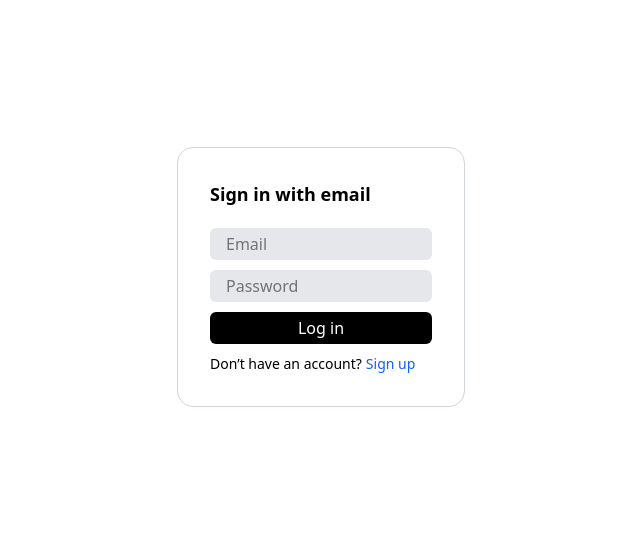
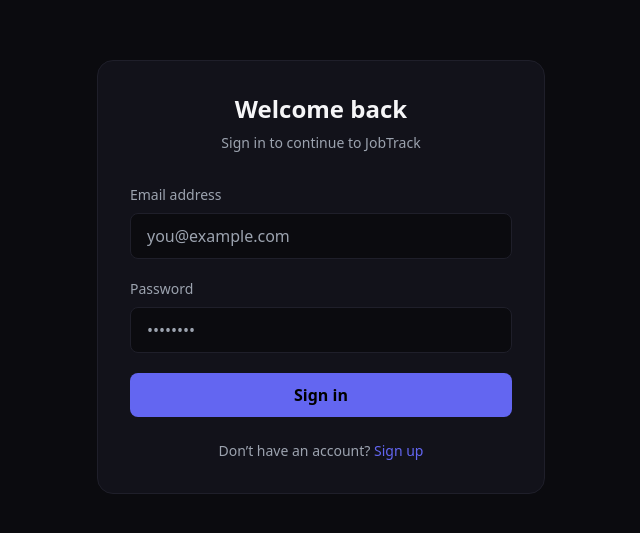
Before and after one commit to itsgauravkumar07/job-tracker, a React (Vite) app: page /login in a window 1280 px wide. Shown: the part 123-656 px from the top of the page, without its empty margins (319-959 px from the left). Built offline with nearby package versions, Linux system fonts and the light colour scheme; no server answers.

Commit message:
Improve the design of Login page

```diff
--- a/src/pages/Login.jsx
+++ b/src/pages/Login.jsx
@@ -40,33 +40,85 @@ export default function Login(){
   }
 
     return(
-        <div className="flex justify-center items-center h-screen">
-            <div className=" flex flex-col border border-gray-300 p-8 rounded-2xl w-2xs">
-                <h2 className="text-lg font-bold">Sign in with email</h2>
-                <form onSubmit={handleLogin} className="flex flex-col mt-5 gap-2.5">
+        <div className="min-h-screen bg-background flex items-center justify-center px-4">
+  <div className="w-full max-w-md bg-surface border border-border rounded-2xl p-8">
 
-                    <input type="email" placeholder="Email" value={email} onChange={e => setEmail(e.target.value)} className="bg-gray-200 rounded-md p-1 pl-4 hover:bg-gray-300"/>
+    {/* Header */}
+    <div className="text-center mb-8">
+      <h2 className="text-2xl font-bold text-text">
+        Welcome back
+      </h2>
+      <p className="mt-2 text-sm text-muted">
+        Sign in to continue to JobTrack
+      </p>
+    </div>
 
-                    {errors.email && <p className="text-red-300">{errors.email}</p>}
+    {/* Form */}
+    <form onSubmit={handleLogin} className="space-y-5">
 
+      {/* Email */}
+      <div>
+        <label className="block text-sm font-medium text-muted mb-2">
+          Email address
+        </label>
+        <input
+          type="email"
+          placeholder="you@example.com"
+          value={email}
+          onChange={(e) => setEmail(e.target.value)}
+          className="w-full px-4 py-2.5 rounded-lg bg-background border border-border text-text placeholder:text-muted focus:outline-none focus:ring-2 focus:ring-primary"
+        />
+        {/* {errors.email && (
+          <p className="mt-1 text-sm text-red-400">
+            {errors.email}
+          </p>
+        )} */}
+      </div>
 
-                    <input type="password" placeholder="Password" value={password} onChange={e => setPassword(e.target.value)} className="bg-gray-200 rounded-md p-1 pl-4 hover:bg-gray-300"/>
+      {/* Password */}
+      <div>
+        <label className="block text-sm font-medium text-muted mb-2">
+          Password
+        </label>
+        <input
+          type="password"
+          placeholder="••••••••"
+          value={password}
+          onChange={(e) => setPassword(e.target.value)}
+          className="w-full px-4 py-2.5 rounded-lg bg-background border border-border text-text placeholder:text-muted focus:outline-none focus:ring-2 focus:ring-primary"
+        />
+        {/* {errors.password && (
+          <p className="mt-1 text-sm text-red-400">
+            {errors.password}
+          </p>
+        )} */}
+      </div>
 
-                    {errors.password && <p className="text-red-300">{errors.password}</p>}
+      {/* Auth error */}
+      {authError && (
+        <p className="text-sm text-red-400">
+          {authError}
+        </p>
+      )}
 
-                    {authError && <p className="text-red-500">{authError}</p>}
+      {/* CTA */}
+      <button
+        disabled={loading}
+        className="w-full py-2.5 rounded-lg bg-primary text-black font-semibold hover:opacity-90 transition disabled:opacity-60"
+      >
+        {loading ? "Signing in..." : "Sign in"}
+      </button>
+    </form>
 
-                    <button disabled={loading} className="bg-black rounded-md p-1 text-white hover:bg-white hover:text-black hover:border hover:border-gray-300 hover:font-bold" >Log in</button>
+    {/* Footer */}
+    <p className="mt-6 text-center text-sm text-muted">
+      Don’t have an account?{" "}
+      <Link to="/signup" className="text-primary hover:underline">
+        Sign up
+      </Link>
+    </p>
+  </div>
+</div>
 
-                    <p className="text-sm">
-                        Don’t have an account?
-                        <Link to="/signup" className="text-blue-600 ml-1">
-                            Sign up
-                        </Link>
-                    </p>
-                </form>
-            </div>
-
-        </div>
     )
 }
```
